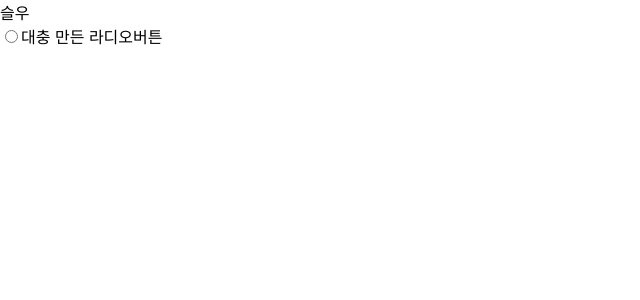
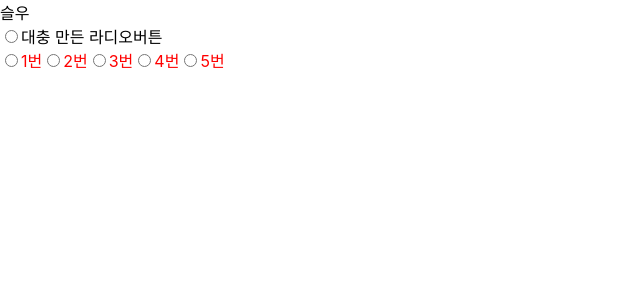
Before and after one commit to LIKESEAL/web-dashboard, a React (Create React App) app: page /sw in a window 1280 px wide. Shown: the top 300 px of the page, without its empty margins (0-640 px from the left). Built offline with nearby package versions, Linux system fonts and the light colour scheme.

Commit message:
[ Feat ] 슬우 다중 라디오 버튼 구현 : SW (#5)

```diff
--- /dev/null
+++ b/src/components/Radio/BasicRadio/index.jsx
@@ -0,0 +1,28 @@
+import React, {useState} from 'react';
+import S from './styled';
+
+function BasicRadio({contents}) {
+    const [radioState, setRadioState] = useState('');
+
+    const handleRadioState = (content) => {
+        setRadioState(content);
+    }
+
+  return (
+    <div>
+        {contents.map((v)=> {
+            return (
+            <>
+            <S.Radio type="radio" checked={v===radioState} onClick={()=>handleRadioState(v)}/>
+            <S.Text color={v===radioState?"blue":"red"} onClick={()=>handleRadioState(v)}>{v}</S.Text>
+            </>);
+        })}
+    </div>
+  );
+}
+
+BasicRadio.defaultProps = {
+    contents: []
+}
+
+export default BasicRadio;
--- /dev/null
+++ b/src/components/Radio/BasicRadio/styled.js
@@ -0,0 +1,15 @@
+import styled from 'styled-components';
+
+const Radio = styled.input`
+cursor: pointer;
+`;
+
+const Text = styled.label`
+color: ${props=>props.color};
+cursor: pointer;
+`
+
+export default {
+    Radio,
+    Text
+}
--- a/src/pages/Seul/index.jsx
+++ b/src/pages/Seul/index.jsx
@@ -1,11 +1,17 @@
 import React from 'react';
+import BasicRadio from '../../components/Radio/BasicRadio';
 import TempRadio from '../../components/Radio/TempRadio';
 
 function Seul() {
   return (
     <div>
       슬우
+      <div>
       <TempRadio text={"대충 만든 라디오버튼"}/>
+      </div>
+      <div>
+        <BasicRadio contents={["1번", "2번", "3번", "4번", "5번"]}/>
+      </div>
     </div>
   );
 }
```
Also changed, not shown: 1 other file (tests, documents, lock files or other folders).
